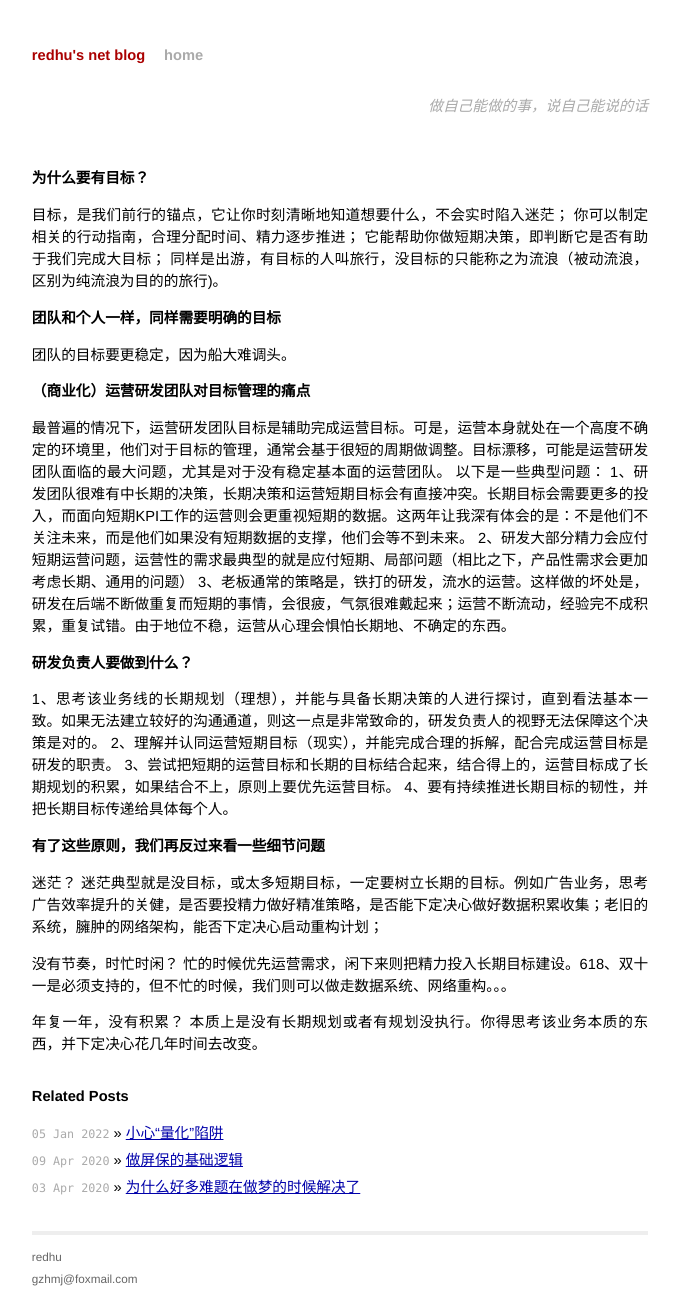
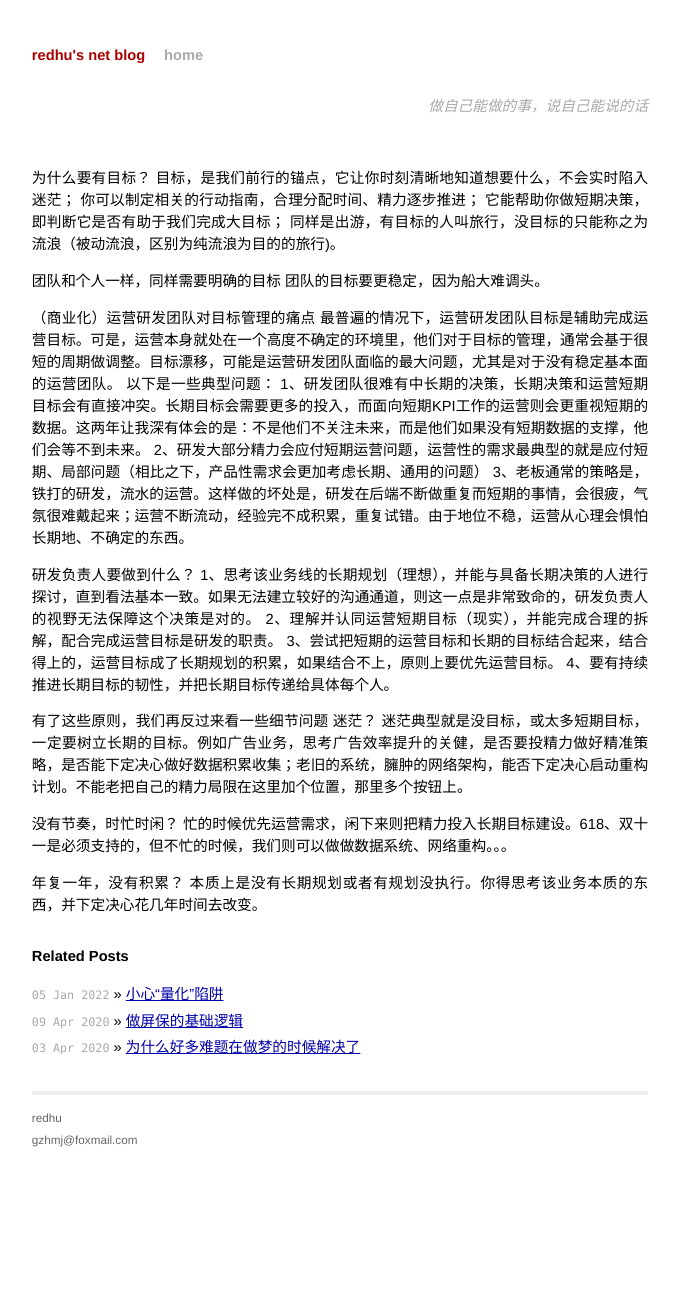
Before and after one commit to redhu/redhu.github.io, a Jekyll site: the page built from _posts/2021-10-29-运营研发如何树立长期目标.md, in a window 1280 px wide. Shown: the whole page, without its empty margins (300-981 px from the left). Built offline with Jekyll 4.4.1, drawn with Linux system fonts in a browser that asks for light colours; our own code applies the rules of GitHub Pages for plain Markdown files; comment, search, counter and statistics services are not loaded; after the commit the page ends 1163 px from its top, so only the background shows below that.

Commit message:
add target

```diff
--- a/_posts/2021-10-29-运营研发如何树立长期目标.md
+++ b/_posts/2021-10-29-运营研发如何树立长期目标.md
@@ -1,31 +1,31 @@
-#### 为什么要有目标？
+为什么要有目标？
 目标，是我们前行的锚点，它让你时刻清晰地知道想要什么，不会实时陷入迷茫；
 你可以制定相关的行动指南，合理分配时间、精力逐步推进；
 它能帮助你做短期决策，即判断它是否有助于我们完成大目标；
 同样是出游，有目标的人叫旅行，没目标的只能称之为流浪（被动流浪，区别为纯流浪为目的的旅行)。
 
-#### 团队和个人一样，同样需要明确的目标
+团队和个人一样，同样需要明确的目标
 团队的目标要更稳定，因为船大难调头。
 
-#### （商业化）运营研发团队对目标管理的痛点
+（商业化）运营研发团队对目标管理的痛点
 最普遍的情况下，运营研发团队目标是辅助完成运营目标。可是，运营本身就处在一个高度不确定的环境里，他们对于目标的管理，通常会基于很短的周期做调整。目标漂移，可能是运营研发团队面临的最大问题，尤其是对于没有稳定基本面的运营团队。
 以下是一些典型问题：
 1、研发团队很难有中长期的决策，长期决策和运营短期目标会有直接冲突。长期目标会需要更多的投入，而面向短期KPI工作的运营则会更重视短期的数据。这两年让我深有体会的是：不是他们不关注未来，而是他们如果没有短期数据的支撑，他们会等不到未来。
 2、研发大部分精力会应付短期运营问题，运营性的需求最典型的就是应付短期、局部问题（相比之下，产品性需求会更加考虑长期、通用的问题）
 3、老板通常的策略是，铁打的研发，流水的运营。这样做的坏处是，研发在后端不断做重复而短期的事情，会很疲，气氛很难戴起来；运营不断流动，经验完不成积累，重复试错。由于地位不稳，运营从心理会惧怕长期地、不确定的东西。
 
-#### 研发负责人要做到什么？
+研发负责人要做到什么？
 1、思考该业务线的长期规划（理想），并能与具备长期决策的人进行探讨，直到看法基本一致。如果无法建立较好的沟通通道，则这一点是非常致命的，研发负责人的视野无法保障这个决策是对的。
 2、理解并认同运营短期目标（现实），并能完成合理的拆解，配合完成运营目标是研发的职责。
 3、尝试把短期的运营目标和长期的目标结合起来，结合得上的，运营目标成了长期规划的积累，如果结合不上，原则上要优先运营目标。
 4、要有持续推进长期目标的韧性，并把长期目标传递给具体每个人。
 
-#### 有了这些原则，我们再反过来看一些细节问题
+有了这些原则，我们再反过来看一些细节问题
 迷茫？
-迷茫典型就是没目标，或太多短期目标，一定要树立长期的目标。例如广告业务，思考广告效率提升的关健，是否要投精力做好精准策略，是否能下定决心做好数据积累收集；老旧的系统，臃肿的网络架构，能否下定决心启动重构计划；
+迷茫典型就是没目标，或太多短期目标，一定要树立长期的目标。例如广告业务，思考广告效率提升的关健，是否要投精力做好精准策略，是否能下定决心做好数据积累收集；老旧的系统，臃肿的网络架构，能否下定决心启动重构计划。不能老把自己的精力局限在这里加个位置，那里多个按钮上。
 
 没有节奏，时忙时闲？
-忙的时候优先运营需求，闲下来则把精力投入长期目标建设。618、双十一是必须支持的，但不忙的时候，我们则可以做走数据系统、网络重构。。。
+忙的时候优先运营需求，闲下来则把精力投入长期目标建设。618、双十一是必须支持的，但不忙的时候，我们则可以做做数据系统、网络重构。。。
 
 年复一年，没有积累？
 本质上是没有长期规划或者有规划没执行。你得思考该业务本质的东西，并下定决心花几年时间去改变。
```
